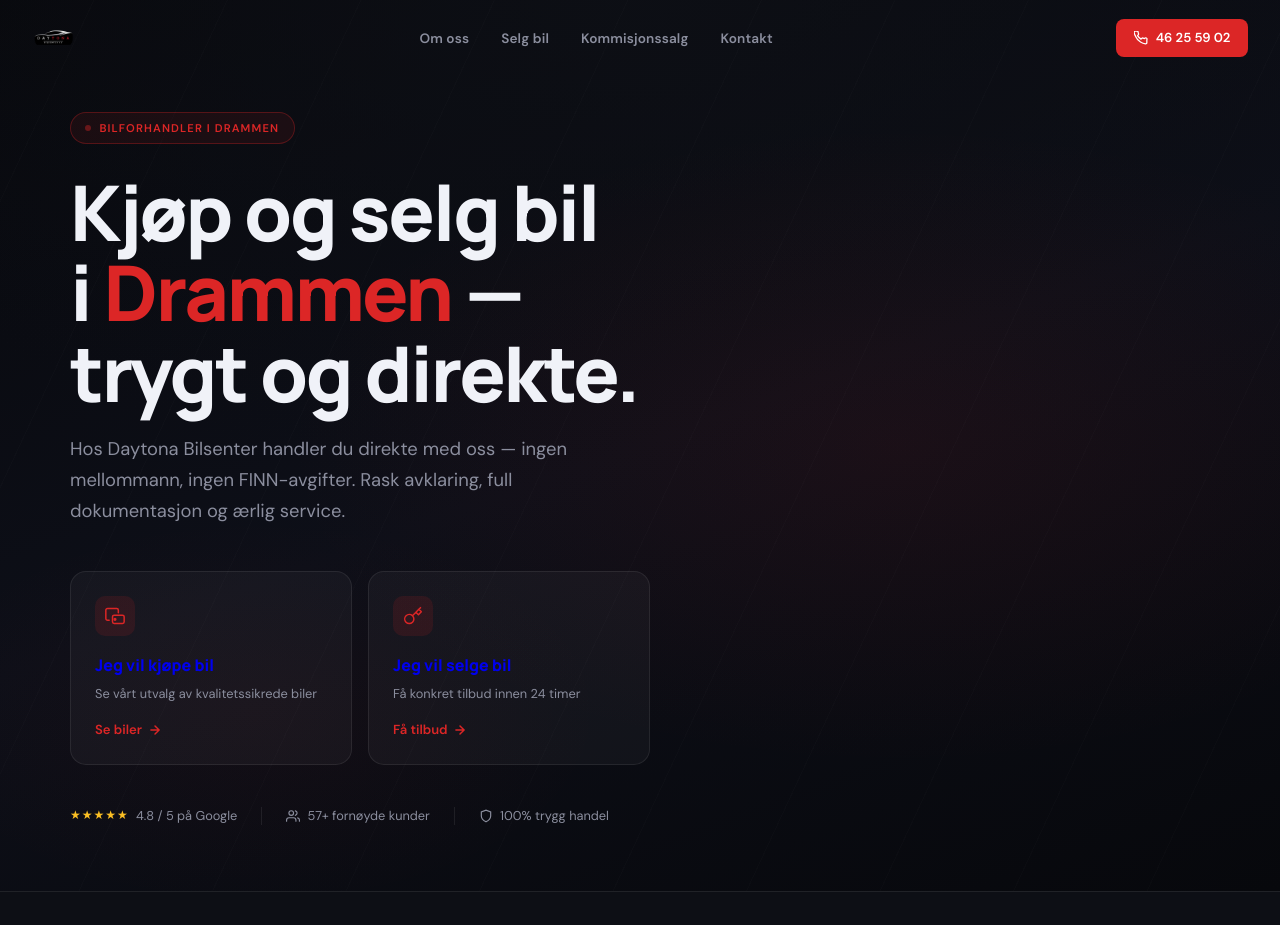
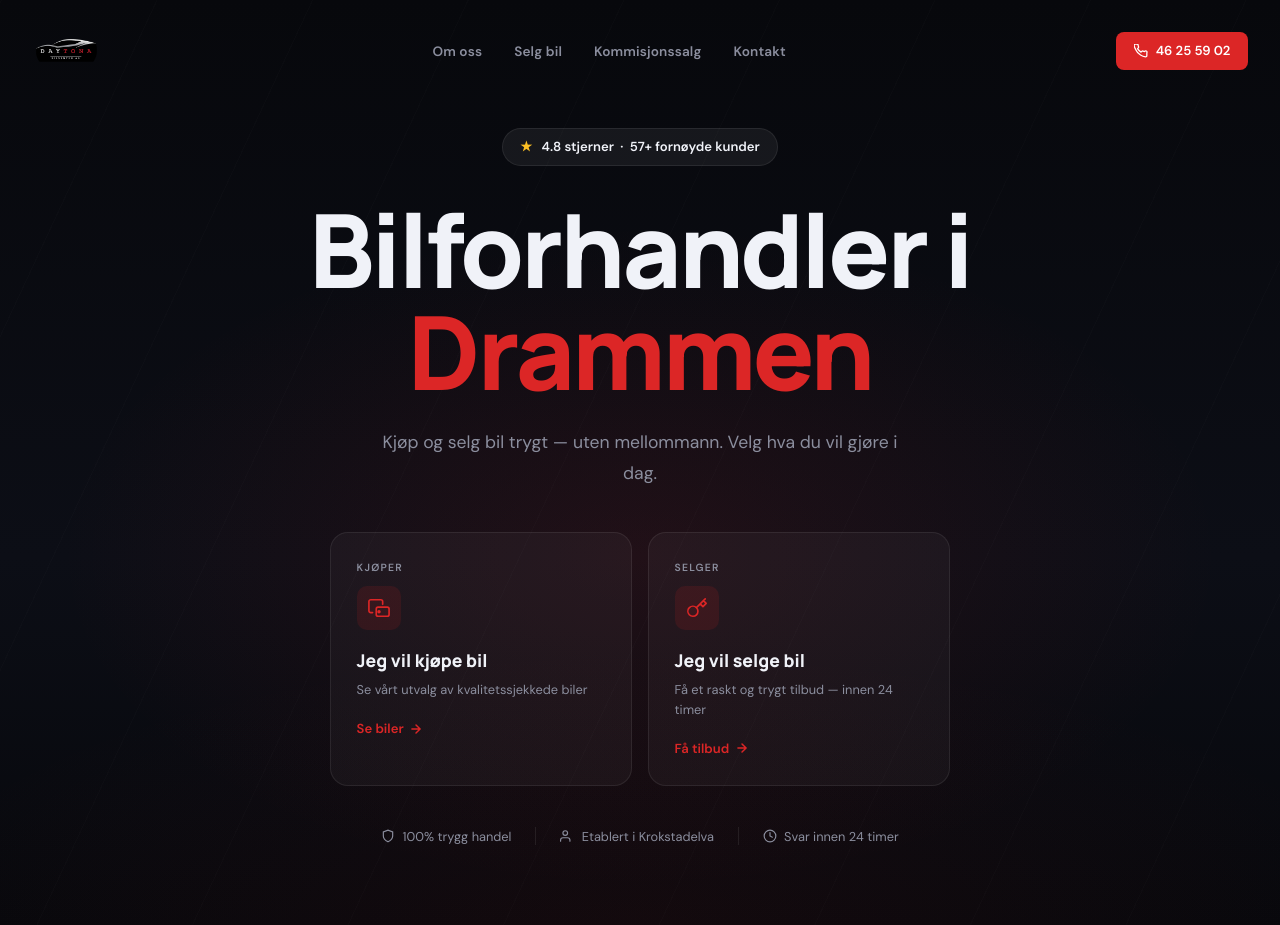
Before and after one commit to AriOptiControlAI/daytona-bilsenter, a plain HTML site: page index.html in a window 1280 px wide. Shown: the top 925 px of the page. Drawn offline with Linux system fonts and the light colour scheme.

Commit message:
Centered hero like demo, bigger logo, FINN.no section, car image on commission, fix blue text

```diff
--- a/index.html
+++ b/index.html
@@ -85,7 +85,7 @@
       backdrop-filter: blur(20px);
       padding: .75rem 2rem;
     }
-    .nav-logo img { height: 44px; width: auto; display: block; }
+    .nav-logo img { height: 70px; width: auto; display: block; }
     .nav-links { display: flex; gap: 2rem; list-style: none; }
     .nav-links a {
       font-size: .85rem; font-weight: 600; color: var(--muted);
@@ -125,57 +125,57 @@
     /* ── HERO ── */
     #hero {
       min-height: 100vh; display: flex; flex-direction: column; justify-content: center;
-      padding: 7rem 2rem 4rem; overflow: hidden;
+      padding: 8rem 2rem 5rem; overflow: hidden; text-align: center;
       background:
-        radial-gradient(ellipse 80% 60% at 70% 50%, rgba(220,38,38,.07) 0%, transparent 60%),
-        radial-gradient(ellipse 50% 40% at 20% 80%, rgba(220,38,38,.04) 0%, transparent 55%),
-        radial-gradient(ellipse 100% 80% at 50% 0%, rgba(13,15,21,.9) 0%, transparent 70%),
-        linear-gradient(160deg, #07080C 0%, #0D0F18 50%, #07080C 100%);
+        radial-gradient(ellipse 70% 55% at 50% 60%, rgba(220,38,38,.1) 0%, transparent 65%),
+        radial-gradient(ellipse 100% 50% at 50% 100%, rgba(220,38,38,.06) 0%, transparent 60%),
+        linear-gradient(180deg, #07080C 0%, #0C0E16 60%, #07080C 100%);
     }
-    /* Diagonal speed-lines background */
     #hero::after {
       content: '';
       position: absolute; inset: 0; z-index: 0; pointer-events: none;
       background-image: repeating-linear-gradient(
         -65deg,
-        transparent, transparent 120px,
-        rgba(255,255,255,.012) 120px, rgba(255,255,255,.012) 121px
+        transparent, transparent 140px,
+        rgba(255,255,255,.01) 140px, rgba(255,255,255,.01) 141px
       );
     }
-    .hero-inner { max-width: 1140px; margin: 0 auto; position: relative; z-index: 1; width: 100%; }
-    .hero-badge {
-      display: inline-flex; align-items: center; gap: .5rem;
-      border: 1px solid rgba(220,38,38,.3); background: rgba(220,38,38,.08);
-      border-radius: 999px; padding: .35rem .9rem; font-size: .7rem; font-weight: 700;
-      letter-spacing: .1em; text-transform: uppercase; color: var(--red); margin-bottom: 1.75rem;
+    .hero-inner { max-width: 860px; margin: 0 auto; position: relative; z-index: 1; width: 100%; }
+    .hero-trust-top {
+      display: inline-flex; align-items: center; gap: .6rem;
+      background: rgba(255,255,255,.06); border: 1px solid var(--border);
+      border-radius: 999px; padding: .45rem 1.1rem; font-size: .82rem; font-weight: 600;
+      color: var(--text); margin-bottom: 2rem;
     }
-    .hero-badge::before { content:''; width:6px; height:6px; border-radius:50%; background:var(--red); animation:blink 2s ease infinite; }
+    .hero-trust-top .stars { color: #FBBF24; }
     h1.hero-h1 {
-      font-size: clamp(2.6rem, 6vw, 5rem); font-weight: 900;
-      letter-spacing: -.03em; margin-bottom: 1.25rem; line-height: 1.05;
+      font-size: clamp(3rem, 8vw, 6.5rem); font-weight: 900;
+      letter-spacing: -.03em; margin-bottom: 1.5rem; line-height: 1.0;
     }
     .hero-sub {
-      font-size: clamp(.95rem, 1.8vw, 1.15rem); color: var(--muted);
-      max-width: 520px; margin-bottom: 2.75rem; line-height: 1.7;
+      font-size: clamp(.95rem, 1.8vw, 1.1rem); color: var(--muted);
+      max-width: 520px; margin: 0 auto 2.75rem; line-height: 1.75;
     }
-    .hero-cards { display: grid; grid-template-columns: 1fr 1fr; gap: 1rem; max-width: 580px; margin-bottom: 2.5rem; }
+    .hero-cards { display: grid; grid-template-columns: 1fr 1fr; gap: 1rem; max-width: 620px; margin: 0 auto 2.5rem; }
     .hero-card {
       background: var(--surf); border: 1px solid var(--border);
-      border-radius: 16px; padding: 1.5rem; cursor: pointer; text-decoration: none;
-      display: block; transition: background .25s, border-color .25s, transform .25s;
+      border-radius: 18px; padding: 1.6rem; cursor: pointer; text-decoration: none;
+      display: block; text-align: left; transition: background .25s, border-color .25s, transform .25s;
+      color: var(--text);
     }
-    .hero-card:hover { background: var(--surf-h); border-color: rgba(220,38,38,.4); transform: translateY(-3px); }
-    .hero-card:hover .hc-arrow { transform: translateX(4px); color: var(--red); }
+    .hero-card:hover { background: var(--surf-h); border-color: rgba(220,38,38,.5); transform: translateY(-4px); box-shadow: 0 16px 40px rgba(220,38,38,.12); }
+    .hero-card:hover .hc-arrow { transform: translateX(4px); }
+    .hc-label { font-size: .65rem; font-weight: 700; letter-spacing: .12em; text-transform: uppercase; color: var(--muted); margin-bottom: .6rem; }
     .hc-icon {
-      width: 40px; height: 40px; border-radius: 10px;
+      width: 44px; height: 44px; border-radius: 10px;
       background: var(--red-dim); display: flex; align-items: center; justify-content: center;
       margin-bottom: 1rem;
     }
-    .hc-icon svg { width: 20px; height: 20px; color: var(--red); stroke: currentColor; }
-    .hc-title { font-family: 'Manrope', sans-serif; font-weight: 800; font-size: 1rem; margin-bottom: .3rem; }
-    .hc-sub { font-size: .8rem; color: var(--muted); margin-bottom: 1rem; line-height: 1.5; }
-    .hc-arrow { font-size: .82rem; font-weight: 700; color: var(--red); display: flex; align-items: center; gap: .35rem; transition: transform .2s, color .2s; }
-    .hero-trust { display: flex; align-items: center; gap: 1.5rem; flex-wrap: wrap; }
+    .hc-icon svg { width: 22px; height: 22px; color: var(--red); stroke: currentColor; }
+    .hc-title { font-family: 'Manrope', sans-serif; font-weight: 800; font-size: 1.1rem; margin-bottom: .35rem; color: var(--text); }
+    .hc-sub { font-size: .8rem; color: var(--muted); margin-bottom: 1.1rem; line-height: 1.55; }
+    .hc-arrow { font-size: .82rem; font-weight: 700; color: var(--red); display: flex; align-items: center; gap: .35rem; transition: transform .2s; }
+    .hero-trust { display: flex; align-items: center; justify-content: center; gap: 1.5rem; flex-wrap: wrap; }
     .trust-item { display: flex; align-items: center; gap: .45rem; font-size: .8rem; color: var(--muted); }
     .trust-item .stars { color: #FBBF24; letter-spacing: 1px; font-size: .75rem; }
     .trust-sep { width: 1px; height: 18px; background: var(--border); }
@@ -439,45 +439,49 @@
 <!-- ── HERO ── -->
 <section id="hero">
   <div class="hero-inner">
-    <div class="hero-badge rv">Bilforhandler i Drammen</div>
+    <div class="hero-trust-top rv">
+      <span class="stars">★</span> 4.8 stjerner &nbsp;·&nbsp; 57+ fornøyde kunder
+    </div>
     <h1 class="hero-h1 rv d1">
-      Kjøp og selg bil<br>i <span class="red">Drammen</span> —<br>trygt og direkte.
+      Bilforhandler i<br><span class="red">Drammen</span>
     </h1>
     <p class="hero-sub rv d2">
-      Hos Daytona Bilsenter handler du direkte med oss — ingen mellommann, ingen FINN-avgifter. Rask avklaring, full dokumentasjon og ærlig service.
+      Kjøp og selg bil trygt — uten mellommann. Velg hva du vil gjøre i dag.
     </p>
     <div class="hero-cards rv d3">
-      <a href="#kontakt" class="hero-card">
+      <a href="https://www.finn.no/mobility/dealer/8854664/daytona-bilsenter-as" target="_blank" rel="noopener noreferrer" class="hero-card">
+        <div class="hc-label">Kjøper</div>
         <div class="hc-icon">
           <svg viewBox="0 0 24 24" fill="none" stroke-width="1.8" stroke-linecap="round" stroke-linejoin="round"><path d="M5 17H3a2 2 0 01-2-2V5a2 2 0 012-2h11a2 2 0 012 2v3" stroke="currentColor"/><rect x="9" y="11" width="14" height="10" rx="2" stroke="currentColor"/><circle cx="12" cy="16" r="1" fill="currentColor"/></svg>
         </div>
         <div class="hc-title">Jeg vil kjøpe bil</div>
-        <div class="hc-sub">Se vårt utvalg av kvalitetssikrede biler</div>
+        <div class="hc-sub">Se vårt utvalg av kvalitetssjekkede biler</div>
         <div class="hc-arrow">Se biler <svg width="14" height="14" viewBox="0 0 24 24" fill="none" stroke="currentColor" stroke-width="2.5" stroke-linecap="round"><path d="M5 12h14M12 5l7 7-7 7"/></svg></div>
       </a>
       <a href="#selg" class="hero-card">
+        <div class="hc-label">Selger</div>
         <div class="hc-icon">
           <svg viewBox="0 0 24 24" fill="none" stroke-width="1.8" stroke-linecap="round" stroke-linejoin="round"><path d="M21 2l-2 2m-7.61 7.61a5.5 5.5 0 11-7.778 7.778 5.5 5.5 0 017.777-7.777zm0 0L15.5 7.5m0 0l3 3L22 7l-3-3m-3.5 3.5L19 4" stroke="currentColor"/></svg>
         </div>
         <div class="hc-title">Jeg vil selge bil</div>
-        <div class="hc-sub">Få konkret tilbud innen 24 timer</div>
+        <div class="hc-sub">Få et raskt og trygt tilbud — innen 24 timer</div>
         <div class="hc-arrow">Få tilbud <svg width="14" height="14" viewBox="0 0 24 24" fill="none" stroke="currentColor" stroke-width="2.5" stroke-linecap="round"><path d="M5 12h14M12 5l7 7-7 7"/></svg></div>
       </a>
     </div>
     <div class="hero-trust rv d4">
       <div class="trust-item">
-        <span class="stars">★★★★★</span>
-        <span>4.8 / 5 på Google</span>
+        <svg width="14" height="14" viewBox="0 0 24 24" fill="none" stroke="currentColor" stroke-width="2" stroke-linecap="round"><path d="M12 22s8-4 8-10V5l-8-3-8 3v7c0 6 8 10 8 10z"/></svg>
+        100% trygg handel
       </div>
       <div class="trust-sep"></div>
       <div class="trust-item">
-        <svg width="14" height="14" viewBox="0 0 24 24" fill="none" stroke="currentColor" stroke-width="2" stroke-linecap="round"><path d="M17 21v-2a4 4 0 00-4-4H5a4 4 0 00-4 4v2"/><circle cx="9" cy="7" r="4"/><path d="M23 21v-2a4 4 0 00-3-3.87M16 3.13a4 4 0 010 7.75"/></svg>
-        57+ fornøyde kunder
+        <svg width="14" height="14" viewBox="0 0 24 24" fill="none" stroke="currentColor" stroke-width="2" stroke-linecap="round"><path d="M17 21v-2a4 4 0 00-4-4H5a4 4 0 00-4 4v2"/><circle cx="9" cy="7" r="4"/></svg>
+        Etablert i Krokstadelva
       </div>
       <div class="trust-sep"></div>
       <div class="trust-item">
-        <svg width="14" height="14" viewBox="0 0 24 24" fill="none" stroke="currentColor" stroke-width="2" stroke-linecap="round"><path d="M12 22s8-4 8-10V5l-8-3-8 3v7c0 6 8 10 8 10z"/></svg>
-        100% trygg handel
+        <svg width="14" height="14" viewBox="0 0 24 24" fill="none" stroke="currentColor" stroke-width="2" stroke-linecap="round"><circle cx="12" cy="12" r="10"/><polyline points="12,6 12,12 16,14"/></svg>
+        Svar innen 24 timer
       </div>
     </div>
   </div>
@@ -504,6 +508,23 @@
     </div>
   </div>
 </div>
+
+<!-- ── FINN.NO BILER ── -->
+<section id="biler" style="padding:5rem 2rem; background:var(--bg); border-bottom:1px solid var(--border);">
+  <div class="wrap" style="text-align:center;">
+    <div class="section-label rv" style="justify-content:center;">Tilgjengelige biler</div>
+    <h2 class="rv d1" style="font-size:clamp(2rem,4vw,3rem);font-weight:800;margin-bottom:1rem;font-family:'Manrope',sans-serif;letter-spacing:-.02em;">Se våre tilgjengelige biler</h2>
+    <p class="rv d2" style="color:var(--muted);font-size:1rem;max-width:500px;margin:0 auto 2.5rem;line-height:1.75;">Finn hele utvalget vårt av kvalitetssikrede biler på FINN.no — oppdatert fortløpende med nye ankomster.</p>
+    <div class="rv d3" style="display:flex;gap:1rem;justify-content:center;flex-wrap:wrap;">
+      <a href="https://www.finn.no/mobility/dealer/8854664/daytona-bilsenter-as" target="_blank" rel="noopener noreferrer" class="btn-primary" style="font-size:1rem;padding:1rem 2.5rem;">
+        <svg width="18" height="18" viewBox="0 0 24 24" fill="none" stroke="currentColor" stroke-width="2" stroke-linecap="round" stroke-linejoin="round"><path d="M5 17H3a2 2 0 01-2-2V5a2 2 0 012-2h11a2 2 0 012 2v3"/><rect x="9" y="11" width="14" height="10" rx="2"/><circle cx="12" cy="16" r="1" fill="currentColor"/></svg>
+        Se alle biler på FINN.no →
+      </a>
+      <a href="#kontakt" class="btn-secondary" style="font-size:1rem;padding:1rem 2rem;">Kontakt oss direkte</a>
+    </div>
+    <p class="rv d4" style="margin-top:1.25rem;font-size:.78rem;color:var(--dim);">Ser du ikke bilen du leter etter? Vi hjelper deg å finne den.</p>
+  </div>
+</section>
 
 <!-- ── OM OSS ── -->
 <section id="om" class="section-pad">
@@ -689,12 +710,13 @@
 <section id="tjenester" class="section-pad">
   <div class="wrap">
     <div class="tjenester-grid">
-      <div class="tjenester-img rv">
-        <div class="tjenester-img-inner">
-          <div class="tj-icon-big">
-            <svg viewBox="0 0 24 24" fill="none" stroke-width="1" stroke-linecap="round" stroke-linejoin="round"><path d="M5 17H3a2 2 0 01-2-2V5a2 2 0 012-2h11a2 2 0 012 2v3" stroke="currentColor"/><rect x="9" y="11" width="14" height="10" rx="2" stroke="currentColor"/><circle cx="12" cy="16" r="1" fill="currentColor"/></svg>
-          </div>
-        </div>
+      <div class="tjenester-img rv" style="aspect-ratio:4/3;border-radius:20px;overflow:hidden;border:1px solid var(--border);position:relative;">
+        <img
+          src="https://images.unsplash.com/photo-1492144534655-ae79c964c9d7?w=800&q=80"
+          alt="Luksus bil i showroom"
+          style="width:100%;height:100%;object-fit:cover;display:block;"
+        />
+        <div style="position:absolute;inset:0;background:linear-gradient(135deg,rgba(7,8,12,.45) 0%,rgba(220,38,38,.08) 100%);pointer-events:none;"></div>
       </div>
       <div class="tjenester-content rv d2">
         <div class="section-label">Tjeneste</div>
```
